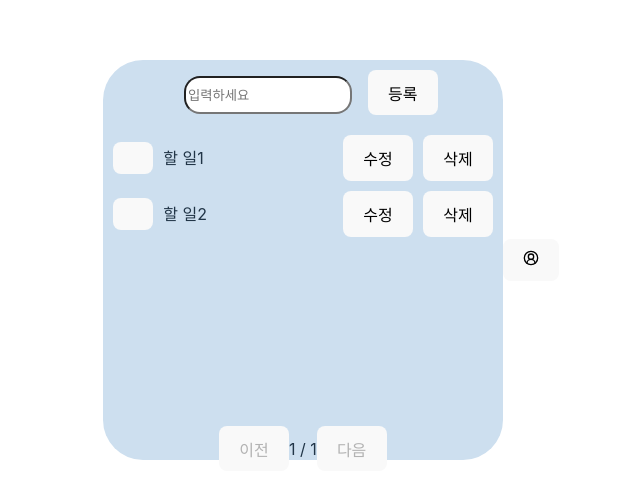
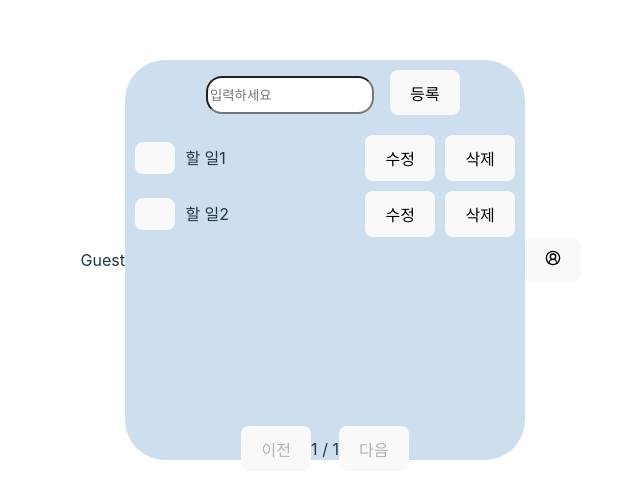
Before and after one commit to suhyeon0111/Typescript_study, a React (Vite) app in the folder myWebPage/: page / in a window 1280 px wide. Shown: the part 140-638 px from the top of the page, without its empty margins (309-949 px from the left). Built offline with nearby package versions, Linux system fonts and the light colour scheme.

Commit message:
[feat]: login 시 userName 가져오기

```diff
--- a/myWebPage/src/Components/MainPage/TodoList.tsx
+++ b/myWebPage/src/Components/MainPage/TodoList.tsx
@@ -2,7 +2,7 @@ import React, { useState } from 'react';
 import CreateTodo from './CreateTodo';
 import TodoItem from './TodoItem';
 import { LuCircleUserRound } from 'react-icons/lu';
-import { useNavigate } from 'react-router-dom';
+import { useNavigate, useLocation } from 'react-router-dom';
 
 // 초기 틀 설정
 interface TList {
@@ -15,6 +15,8 @@ const itemsPerPage = 6; // 한 페이지에 표시할 아이템 개수
 
 function TodoList() {
   const navigate = useNavigate();
+  const location = useLocation();
+  const userName = location.state?.userName || "Guest";
 
   // 입력값 관리
   const [inputText, setInputText] = useState("");
@@ -81,6 +83,7 @@ function TodoList() {
 
   return (
     <div className='App'>
+      <p>{userName}</p>
       <div className='Container'>
         <CreateTodo onChange={textTypingHandler} onSubmit={textInputHandler} inputText={inputText} />
         <div className='todoListContainer'>
--- a/myWebPage/src/Components/MyPage/LoginPage.tsx
+++ b/myWebPage/src/Components/MyPage/LoginPage.tsx
@@ -17,6 +17,9 @@ export default function LoginPage() {
         id: "",
         password: "",
     })
+    // const [success, setSuccess] = useState<boolean>(true);
+    const [userName, setUserName] = useState<string>("");
+
     const handleInputChange = (event: React.ChangeEvent<HTMLInputElement>) => {
         const { name, value } = event.target;
         setLogin((prev) => ({ ...prev, [name]: value }));
@@ -43,6 +46,7 @@ export default function LoginPage() {
                 alert("일치하는 회원정보가 없습니다.");
             } else {
                 console.log("result.memName>>>", result.memName);  // 회원 이름
+                navigate('/', { state: { userName: result.memName } });  // 회원정보 넘기기
             }
         } catch (error) {
             console.log("error>> ", error);
@@ -70,7 +74,6 @@ export default function LoginPage() {
                     </div>
                     <button type="submit">로그인</button>
                 </form>
-
             </div>
         </div>
     )
```
